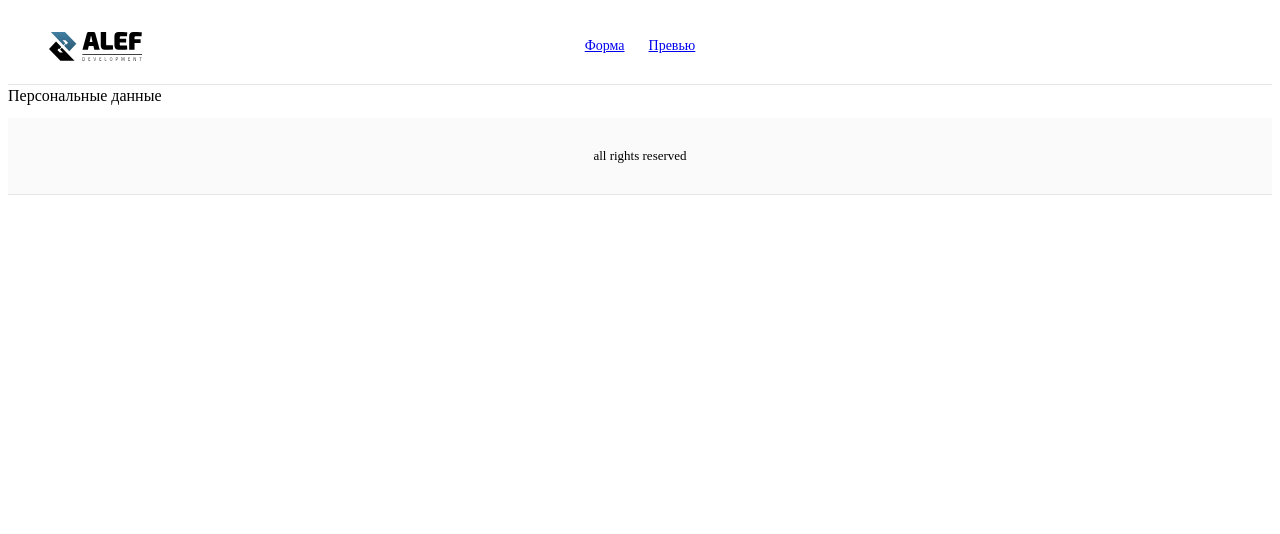
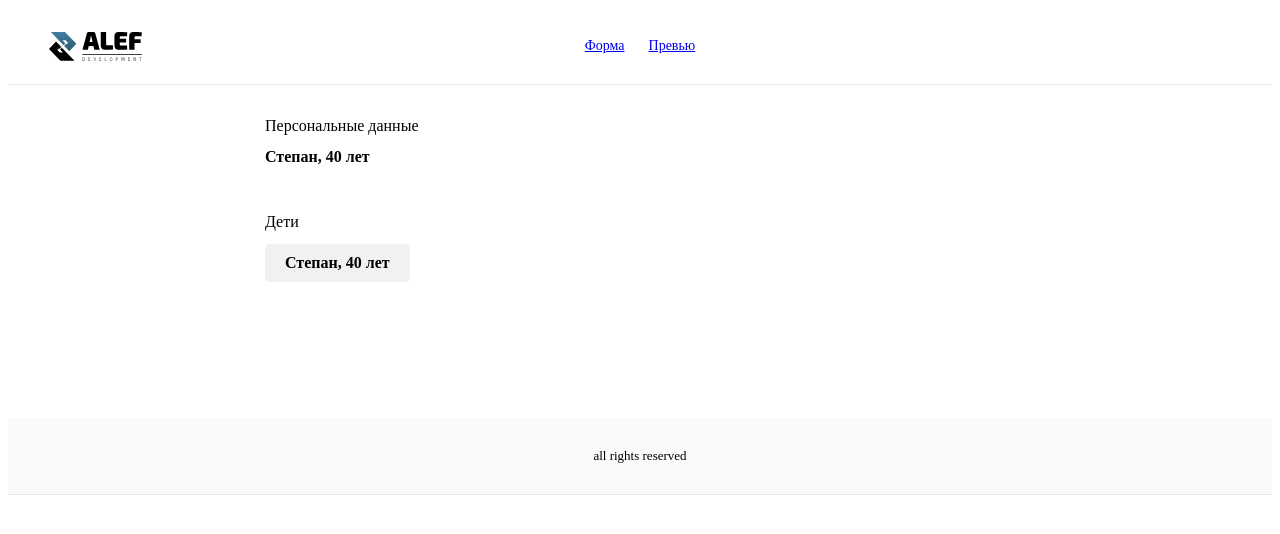
Before and after one commit to DerkachDiana/Alef, a Vue app: page /Preview in a window 1280 px wide. Shown: the top 534 px of the page. Built offline with nearby package versions, Linux system fonts and the light colour scheme.

Commit message:
finish FormPage css

```diff
--- a/src/App.vue
+++ b/src/App.vue
@@ -1,10 +1,16 @@
 <template>
  <div class="app">
+   <HeaderComponent/>
    <router-view></router-view>
+   <FooterComponent/>
  </div>
 </template>
 <script>
-
+import HeaderComponent from './components/HeaderComponent'
+import FooterComponent from './components/FooterComponent'
+export default {
+  components: { FooterComponent, HeaderComponent }
+}
 </script>
 <style>
 
--- a/src/components/ChildCard.vue
+++ b/src/components/ChildCard.vue
@@ -1,8 +1,8 @@
 <template>
-  <div class="box-1">
-    <div class="box-1__title-button">
-      <div class="box-1__form">
-        <div class="box-1__form__row">
+  <div class="container">
+    <div class="container__title-button">
+      <div class="container__form">
+        <div class="container__form__row">
           <InputComponent input-type="text" input-value="Имя" width="238px"/>
           <InputComponent input-type="text" input-value="Возраст" width="238px"/>
           <DeleteButtonComponent/>
@@ -22,7 +22,7 @@ export default {
 </script>
 
 <style scoped>
-.box-1__form__row {
+.container__form__row {
   display: flex;
   flex-direction: row;
   gap: 18px;
--- a/src/components/DeleteButtonComponent.vue
+++ b/src/components/DeleteButtonComponent.vue
@@ -1,5 +1,5 @@
 <template>
-<div class="button">Удалить</div>
+  <div class="button">Удалить</div>
 </template>
 
 <script>
--- a/src/components/HeaderComponent.vue
+++ b/src/components/HeaderComponent.vue
@@ -23,9 +23,6 @@ export default {
   flex-direction:row;
   align-items: center;
   height: 76px;
-  /*border-bottom: solid;*/
-  /*border-width: thin;*/
-  /*border-color: ;*/
   box-shadow: 0px 1px 0px rgba(17, 17, 17, 0.1);
 }
 .header__logo-block {
--- a/src/components/InputComponent.vue
+++ b/src/components/InputComponent.vue
@@ -11,7 +11,10 @@ export default {
   props: {
     width: String,
     inputValue: String,
-    inputType: String
+    inputType: {
+      type: String,
+      default: 'text'
+    }
   },
   data () {
     return {
--- a/src/components/ListComponent.vue
+++ b/src/components/ListComponent.vue
@@ -1,13 +1,40 @@
 <template>
-
+  <div class="list" :style="{'background-color': bgColor, padding: myPadding}">{{personName}},&nbsp;{{age}}&nbsp;{{ageString}}</div>
 </template>
 
 <script>
 export default {
-  name: 'ListComponent'
+  name: 'ListComponent',
+  props: {
+    personName: String,
+    age: Number,
+    bgColor: String,
+    myPadding: {
+      type: String,
+      default: '10px 20px'
+    }
+  },
+  data () {
+    return {
+      ageYear: ''
+    }
+  },
+  computed: {
+    ageString () {
+      if (this.age > 4 & this.age < 21 || this.age % 10 === 0) return 'лет'
+      else if (this.age % 10 === 1) return 'год'
+      else if (this.age % 10 > 0 && this.age % 10 < 5) return 'года'
+      else return 'лет'
+    }
+  }
 }
 </script>
 
 <style scoped>
-
+  .list {
+    border-radius: 5px;
+    font-family: Montserrat, serif;
+    font-size: 16px;
+    font-weight: 700;
+  }
 </style>
--- a/src/components/TitleComponent.vue
+++ b/src/components/TitleComponent.vue
@@ -1,13 +1,12 @@
 <template>
-  <div class="title" :style="{'margin-top': marginTop}">{{title}}</div>
+  <div class="title">{{title}}</div>
 </template>
 
 <script>
 export default {
   name: 'TitleComponent',
   props: {
-    title: String,
-    marginTop: String
+    title: String
   }
 }
 </script>
--- a/src/views/FormPage.vue
+++ b/src/views/FormPage.vue
@@ -1,9 +1,8 @@
 <template>
-  <HeaderComponent/>
   <div class="container">
     <div class="content-constraint">
       <div class="container__content-constraint__formOne">
-        <TitleComponent title="Персональные данные" marginTop="30px"/>
+        <TitleComponent title="Персональные данные" :style="{'margin-top': '30px'}"/>
         <InputComponent width="594px" inputValue="Имя" input-type="text"></InputComponent>
         <InputComponent width="594px" input-value="Возраст" input-type="text"></InputComponent>
       </div>
@@ -19,18 +18,15 @@
       </div>
     </div>
   </div>
-  <FooterComponent/>
 </template>
 <script>
-import HeaderComponent from '@/components/HeaderComponent'
-import FooterComponent from '@/components/FooterComponent'
 import TitleComponent from '@/components/TitleComponent'
 import InputComponent from '@/components/InputComponent'
 import AddButtonComponent from '@/components/AddButtonComponent'
 import SaveButton from '@/components/SaveButton'
 import ChildCard from '@/components/ChildCard'
 export default {
-  components: { ChildCard, SaveButton, AddButtonComponent, InputComponent, TitleComponent, FooterComponent, HeaderComponent }
+  components: { ChildCard, SaveButton, AddButtonComponent, InputComponent, TitleComponent }
 }
 </script>
 <style>
--- a/src/views/Preview.vue
+++ b/src/views/Preview.vue
@@ -1,20 +1,52 @@
 <template>
-  <HeaderComponent/>
-  <TitleComponent title="Персональные данные"/>
-
-  <FooterComponent/>
+  <div class="container">
+    <div class="container__constraint">
+      <div class="container__personal-info">
+        <TitleComponent title="Персональные данные"/>
+        <ListComponent :person-name="personName" :age="age" bg-color="white" my-padding="unset"></ListComponent>
+      </div>
+      <div class="container__child">
+        <TitleComponent title="Дети"/>
+        <ListComponent :person-name="personName" :age="age" bg-color="#F1F1F1" my-padding="10px 20px"></ListComponent>
+      </div>
+    </div>
+  </div>
 </template>
 
 <script>
-import HeaderComponent from '../components/HeaderComponent'
-import FooterComponent from '../components/FooterComponent'
 import TitleComponent from '../components/TitleComponent'
+import ListComponent from '../components/ListComponent'
 export default {
   name: 'Preview',
-  components: { TitleComponent, FooterComponent, HeaderComponent }
+  components: { ListComponent, TitleComponent },
+  data () {
+    return {
+      age: 40,
+      personName: 'Степан'
+    }
+  }
 }
 </script>
 
 <style scoped>
-
+.container {
+  display:flex;
+  flex-direction: column;
+  align-items: center;
+  margin-bottom: 136px;
+  margin-top: 30px;
+}
+  .container__constraint {
+    display:flex;
+    flex-direction: column;
+    align-items: start;
+    max-width: 1000px;
+    min-width: 750px;
+    gap: 44px;
+  }
+  .container__child {
+    display:flex;
+    flex-direction: column;
+    align-items: start;
+  }
 </style>
```
Also changed, not shown: src/components/HelloWorld.vue (deleted, +0 -60 lines).
